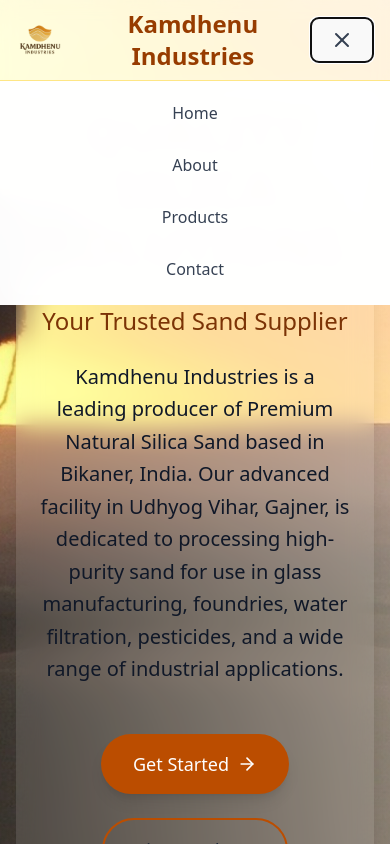
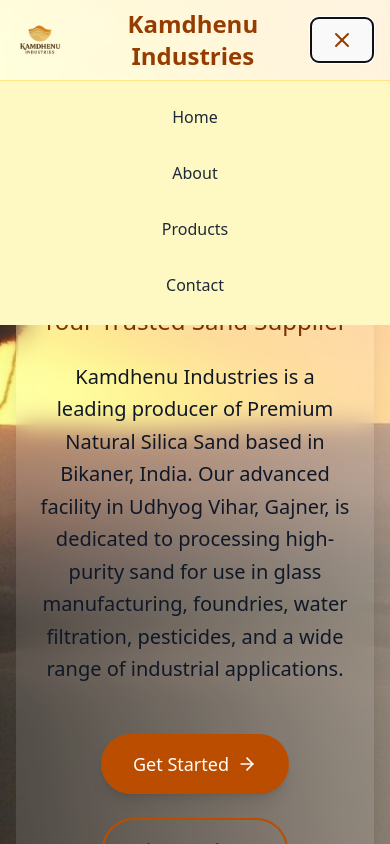
Before and after one commit to yashbkn16/kamdhenu-website, a React (Vite) app: page / in a window 390 px wide. Both pictures are taken after a click on the button 341 px from the left and 40 px from the top of the page. Shown: the top 844 px of the page. Built offline with nearby package versions, Linux system fonts and the light colour scheme.

Commit message:
beautify mobile nav bar

```diff
--- a/src/App.jsx
+++ b/src/App.jsx
@@ -1,4 +1,4 @@
-import { useState, useEffect } from "react";
+import { useState, useEffect, useRef } from "react";
 import {
   Phone,
   Mail,
@@ -45,6 +45,28 @@
     window.addEventListener("scroll", handleScroll);
     return () => window.removeEventListener("scroll", handleScroll);
   }, []);
+
+  const menuRef = useRef(null);
+  const buttonRef = useRef(null);
+
+  useEffect(() => {
+    const handleClickOutside = (event) => {
+      if (!isMenuOpen) return;
+
+      if (
+        menuRef.current && !menuRef.current.contains(event.target) &&
+        buttonRef.current && !buttonRef.current.contains(event.target)
+      ) {
+        setIsMenuOpen(false);
+      }
+    };
+
+    document.addEventListener("mousedown", handleClickOutside);
+
+    return () => {
+      document.removeEventListener("mousedown", handleClickOutside);
+    };
+  }, [isMenuOpen]);
 
   const handleInputChange = (e) => {
     const { name, value, type, checked } = e.target;
@@ -215,6 +237,14 @@
     },
   ];
 
+  const handleLinkClick = (e, targetId) => {
+    e.preventDefault(); // Prevent the default instant jump
+    document.getElementById(targetId)?.scrollIntoView({ behavior: "smooth" });
+    setIsMenuOpen(false); // Close the mobile menu
+  };
+
+  const navLinks = ["Home", "About", "Products", "Contact"];
+
   return (
     <div className="w-full min-h-screen overflow-x-hidden bg-gradient-to-br from-amber-50 via-orange-50 to-yellow-50 text-gray-800">
       {/* NAVIGATION SECTION */}
@@ -228,9 +258,7 @@
       >
         <div className="w-full px-4 sm:px-6 lg:px-8">
           <div className="flex justify-between items-center h-20">
-            {/* CUSTOMIZATION: Company Logo/Name - Add your logo image here */}
             <div className="flex items-center">
-              {/* Uncomment and customize this for logo image */}
               <img
                 src={kamdhenuLogo}
                 alt="Kamdhenu Industries"
@@ -241,16 +269,15 @@
               </div>
             </div>
 
-            {/* Desktop Menu - CUSTOMIZATION: Add/remove menu items here */}
+            {/* Desktop Menu */}
             <div className="hidden md:block">
               <div className="ml-10 flex items-baseline space-x-8">
-                {["Home", "About", "Products", "Contact"].map((item) => (
+                {navLinks.map((item) => (
                   <a
                     key={item}
+                    href={`#${item.toLowerCase()}`}
+                    onClick={(e) => handleLinkClick(e, item.toLowerCase())}
                     className="text-gray-700 hover:text-amber-700 px-4 py-2 text-sm font-medium transition-all duration-300 hover:bg-amber-100 rounded-lg relative group"
-                    onClick={() => {
-                      document.getElementById(`${item.toLowerCase()}`)?.scrollIntoView({ behavior: "smooth" });
-                    }}
                   >
                     {item}
                     <span className="absolute inset-x-0 -bottom-1 h-0.5 bg-amber-600 transform scale-x-0 group-hover:scale-x-100 transition-transform duration-300"></span>
@@ -262,29 +289,25 @@
             {/* Mobile menu button */}
             <div className="md:hidden">
               <button
+                ref={buttonRef}
                 onClick={() => setIsMenuOpen(!isMenuOpen)}
-                className="text-gray-700 hover:text-amber-700 p-2 rounded-lg hover:bg-amber-100 transition-all duration-300"
+                className="text-amber-800 hover:text-amber-900 p-2 rounded-lg hover:bg-amber-100 transition-colors duration-300"
               >
-                {isMenuOpen ? (
-                  <X className="h-6 w-6" />
-                ) : (
-                  <Menu className="h-6 w-6" />
-                )}
+                {isMenuOpen ? <X className="h-6 w-6" /> : <Menu className="h-6 w-6" />}
               </button>
             </div>
           </div>
         </div>
 
-        {/* Mobile Menu */}
         {isMenuOpen && (
-          <div className="md:hidden bg-white/95 backdrop-blur-md border-t border-amber-200">
-            <div className="px-2 pt-2 pb-3 space-y-1">
-              {["Home", "About", "Products", "Contact"].map((item) => (
+          <div ref={menuRef} className="md:hidden bg-yellow-100 backdrop-blur-md border-t border-amber-200">
+            <div className="px-4 pt-3 pb-4 space-y-2">
+              {navLinks.map((item) => (
                 <a
                   key={item}
                   href={`#${item.toLowerCase()}`}
-                  className="block px-3 py-3 text-base font-medium text-gray-700 hover:text-amber-700 hover:bg-amber-100 rounded-lg transition-all duration-300"
-                  onClick={() => setIsMenuOpen(false)}
+                  onClick={(e) => handleLinkClick(e, item.toLowerCase())}
+                  className="block text-center px-3 py-3 text-base font-medium text-gray-800 hover:text-amber-800 hover:bg-amber-100 rounded-lg transition-all duration-300"
                 >
                   {item}
                 </a>
@@ -628,7 +651,7 @@
                   />
                 </div>
 
-                <div className="flex items-start">
+                {/* <div className="flex items-start">
                   <input
                     type="checkbox"
                     name="consent"
@@ -640,7 +663,7 @@
                     I allow this website to store my submission so they can
                     respond to my inquiry. *
                   </label>
-                </div>
+                </div> */}
 
                 <button
                   onClick={handleSubmit}
@@ -681,9 +704,9 @@
                     icon: <Phone className="w-8 h-8 text-green-600" />,
                     title: "Anil kr. Jain",
                     content: (
-                        <a href="tel:+919414088409" className="block text-gray-700 hover:underline">
-                          +91-9414088409
-                        </a>
+                      <a href="tel:+919414088409" className="block text-gray-700 hover:underline">
+                        +91-9414088409
+                      </a>
                     ),
                   },
                   {
@@ -698,14 +721,14 @@
                 ].map((item, index) => (
                   <div
                     key={index}
-                    className="flex items-start bg-white rounded-2xl p-6 shadow-md hover:shadow-lg transition-shadow duration-300"
+                    className="flex flex-col items-center text-center bg-white rounded-2xl p-6 shadow-md hover:shadow-lg transition-shadow duration-300"
                   >
-                    <div className="mr-4 mt-1">{item.icon}</div>
+                    <div className="mb-4">{item.icon}</div>
                     <div>
                       <h4 className="font-semibold text-gray-900 mb-2 text-lg">
                         {item.title}
                       </h4>
-                      <div className="text-gray-600 whitespace-pre-line">
+                      <div className="text-gray-600">
                         {item.content}
                       </div>
                     </div>
```
